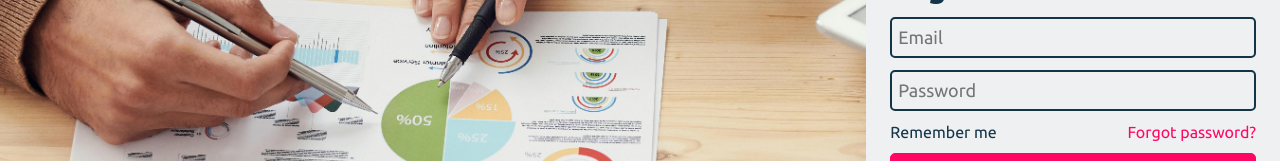
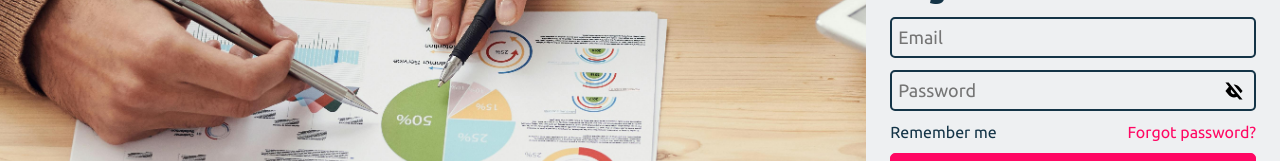
Before and after one commit to alexhetley6107/pyd, an Angular app: page /login in a window 1280 px wide. Shown: the part 344-505 px from the top of the page. Built offline with nearby package versions, Linux system fonts and the light colour scheme.

Commit message:
[PYD]: Add password icon

```diff
--- a/src/shared/ui/input/input.component.html
+++ b/src/shared/ui/input/input.component.html
@@ -1,3 +1,9 @@
 <div class="wrapper">
-  <input [placeholder]="placeholder" [type]="type" />
+  <input [placeholder]="placeholder" [type]="isPasswordVisible ? 'text' : type" />
+
+  @if(type === 'password') {
+  <button class="eye" (click)="togglePassword()">
+    <img [src]="isPasswordVisible ? '/svg/eye_on.svg' : '/svg/eye_off.svg'" alt="eye" />
+  </button>
+  }
 </div>
--- a/src/shared/ui/input/input.component.scss
+++ b/src/shared/ui/input/input.component.scss
@@ -1,5 +1,6 @@
 .wrapper {
   width: 100%;
+  position: relative;
 
   input {
     width: 100%;
@@ -13,4 +14,19 @@
       border-color: var(--red-color);
     }
   }
+
+  .eye {
+    position: absolute;
+    right: 10px;
+    top: 50%;
+    transform: translateY(-50%);
+    cursor: pointer;
+    border: none;
+
+    img {
+      width: 24px;
+      height: 24px;
+      display: block;
+    }
+  }
 }
--- a/src/shared/ui/input/input.component.ts
+++ b/src/shared/ui/input/input.component.ts
@@ -12,4 +12,10 @@ type InputTypeUnion = 'text' | 'email' | 'password';
 export class InputComponent {
   @Input() placeholder: string = '';
   @Input() type: InputTypeUnion = 'text';
+
+  isPasswordVisible = false;
+
+  togglePassword() {
+    this.isPasswordVisible = !this.isPasswordVisible;
+  }
 }
```
Also changed, not shown: public/svg/eye_off.svg (added), public/svg/eye_on.svg (added).
